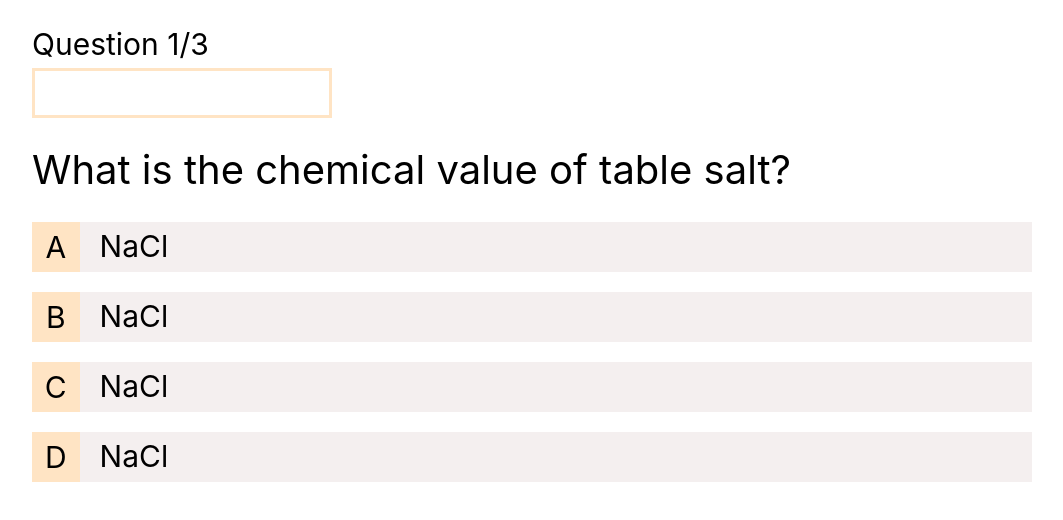
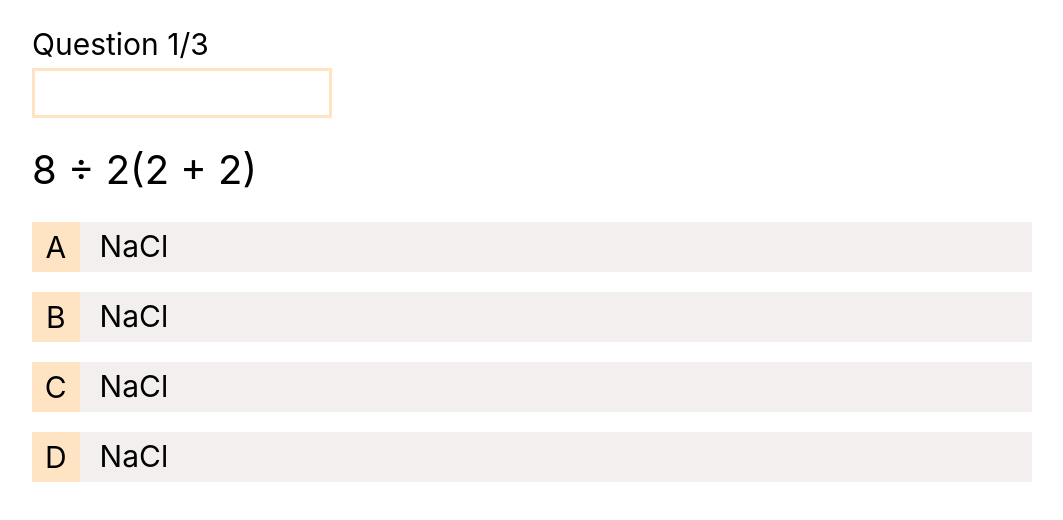
Before and after one commit to aadilkansakar/Vue-Quiz-App, a Vue app: page /quiz/1 in a window 1280 px wide. Shown: the top 520 px of the page, without its empty margins (108-1171 px from the left). Built offline with nearby package versions, Linux system fonts and the light colour scheme.

Commit message:
questions rendered for subjects

```diff
--- a/src/components/Question.vue
+++ b/src/components/Question.vue
@@ -1,7 +1,11 @@
+<script setup>
+    const {question} = defineProps(['question']);
+</script>
+
 <template>
     <div class="question-container">
         <h1 class="question">
-            What is the chemical value of table salt?
+            {{ question.text }}
         </h1>
     </div>
     <div class="options-container">
--- a/src/views/QuizView.vue
+++ b/src/views/QuizView.vue
@@ -1,13 +1,24 @@
 <script setup>
     import Question from "../components/Question.vue"
     import QuizHeader from "../components/QuizHeader.vue"
+    import {useRoute} from "vue-router"
+    import { ref } from "vue";
+    import quizes from "../data/quizes.json"
+
+    const route = useRoute();
+
+    const quizId = parseInt(route.params.id);
+
+    const quiz = quizes.find(q => q.id === quizId);
+
+    const currentQuestionIndex = ref(0);
 </script>
 
 <template>
     <div>
         <QuizHeader />
         <div>
-            <Question />
+            <Question :question="quiz.questions[currentQuestionIndex]"/>
         </div>
     </div>
 </template>
```
Also changed, not shown: src/views/QuizesView.vue (+0 -7 lines).
